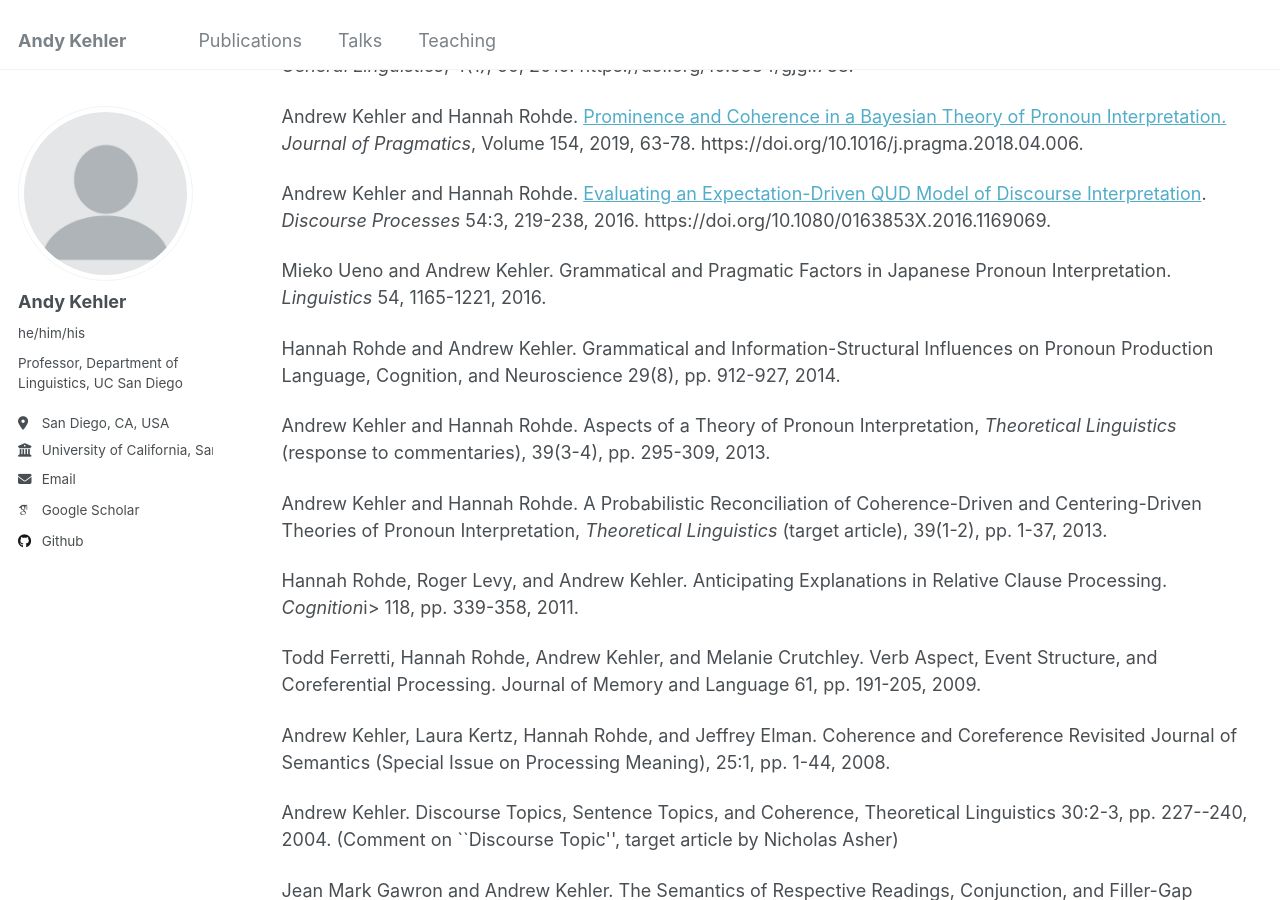
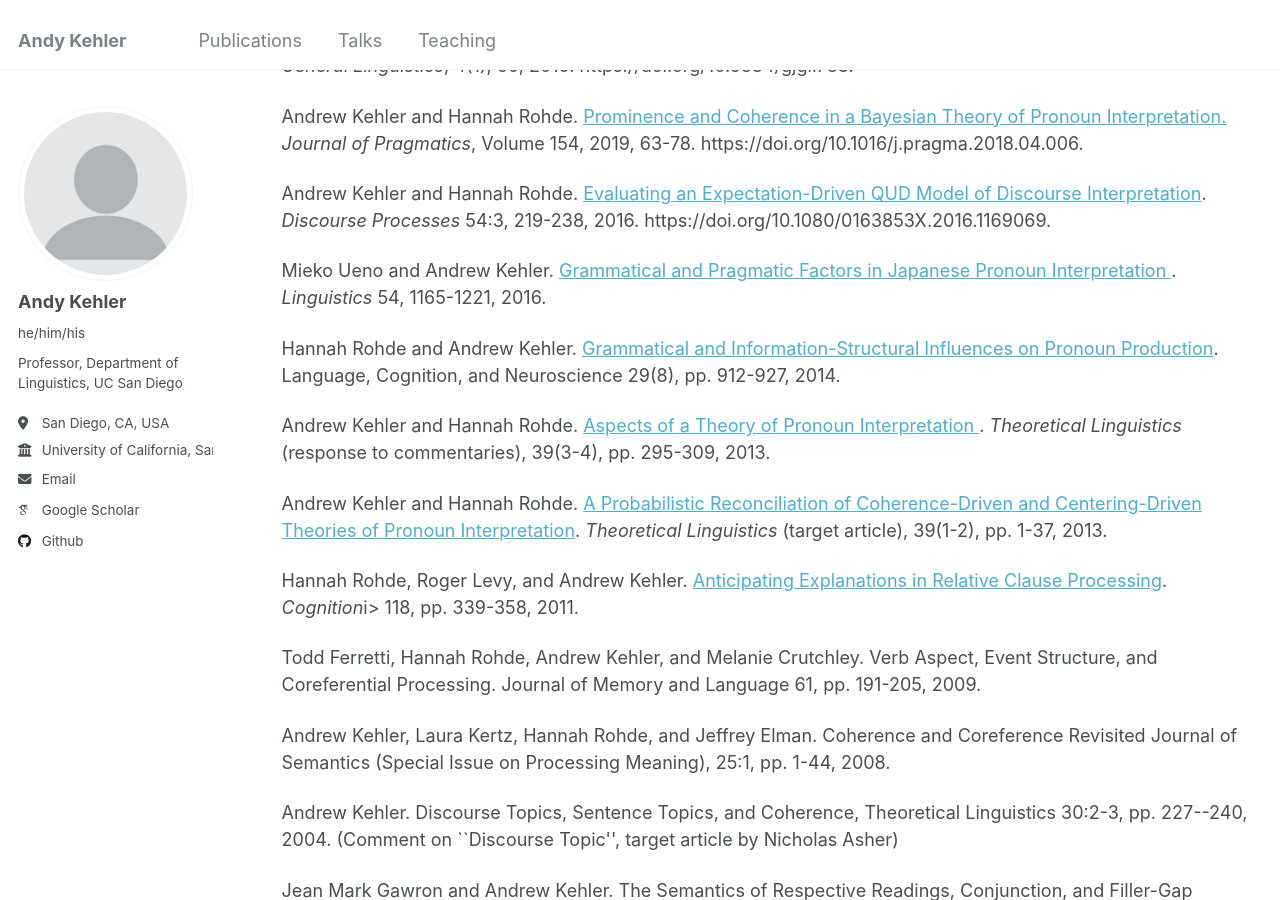
Before and after one commit to akehler/akehler.github.io, a Jekyll site: the page built from _pages/publications.html, in a window 1280 px wide and 900 px high, scrolled down 874 px. Built offline with Jekyll 4.4.1, drawn with Linux system fonts in a browser that asks for light colours; some web fonts are replaced; part of the change alters nothing that is shown.

```diff
--- a/_pages/publications.html
+++ b/_pages/publications.html
@@ -81,35 +81,35 @@ Andrew Kehler and Hannah Rohde.  <a ref="https://www.tandfonline.com/doi/abs/10.
 			  <i>Discourse Processes</i> 54:3, 219-238, 2016.  https://doi.org/10.1080/0163853X.2016.1169069.
 
   <p>
-Mieko Ueno and Andrew Kehler. Grammatical and Pragmatic Factors in
-  Japanese Pronoun Interpretation. <i>Linguistics</i>
+Mieko Ueno and Andrew Kehler. <a href="https://www.degruyter.com/document/doi/10.1515/ling-2016-0027/html">Grammatical and Pragmatic Factors in
+  Japanese Pronoun Interpretation </a>. <i>Linguistics</i>
  54, 1165-1221, 2016.
 
   <p>
 
-Hannah Rohde and Andrew Kehler. Grammatical and Information-Structural Influences
-   on Pronoun Production Language, Cognition,
+Hannah Rohde and Andrew Kehler. <a href="https://www.tandfonline.com/doi/full/10.1080/01690965.2013.854918">Grammatical and Information-Structural Influences
+   on Pronoun Production</a>. Language, Cognition,
    and Neuroscience 29(8), pp. 912-927, 2014.
 
   <p>
 
-  Andrew Kehler and Hannah Rohde.  Aspects of
-  a Theory of Pronoun Interpretation, <i>Theoretical Linguistics</i>
+  Andrew Kehler and Hannah Rohde.  <a href="https://www.degruyter.com/document/doi/10.1515/tl-2013-0019/html">Aspects of
+  a Theory of Pronoun Interpretation </a>. <i>Theoretical Linguistics</i>
    (response to commentaries), 39(3-4), pp. 295-309, 2013.
 
 <p>
 
 
-Andrew Kehler and Hannah Rohde.  A
+Andrew Kehler and Hannah Rohde.  <a href="https://www.degruyter.com/document/doi/10.1515/tl-2013-0001/html">A
    Probabilistic Reconciliation of Coherence-Driven and
    Centering-Driven Theories of Pronoun
-   Interpretation, <i>Theoretical Linguistics</i>
+   Interpretation</a>. <i>Theoretical Linguistics</i>
    (target article), 39(1-2), pp. 1-37, 2013.
 
 <p>
 
-Hannah Rohde, Roger Levy, and Andrew Kehler. Anticipating Explanations in Relative Clause
-   Processing. <i>Cognition</i>i> 118, pp. 339-358, 2011.
+Hannah Rohde, Roger Levy, and Andrew Kehler. <a href="https://www.sciencedirect.com/science/article/abs/pii/S0010027710002532">Anticipating Explanations in Relative Clause
+   Processing</a>. <i>Cognition</i>i> 118, pp. 339-358, 2011.
 
 <p>
 
```
